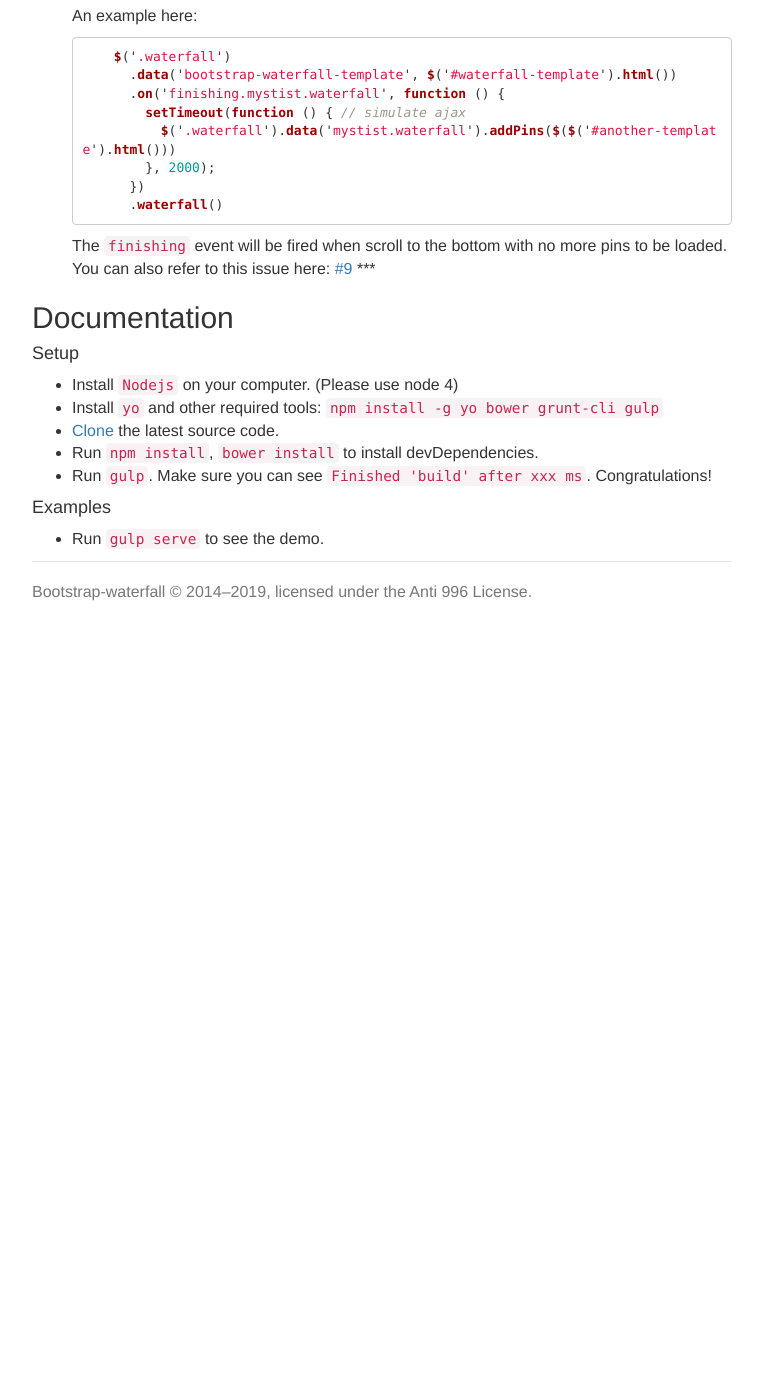
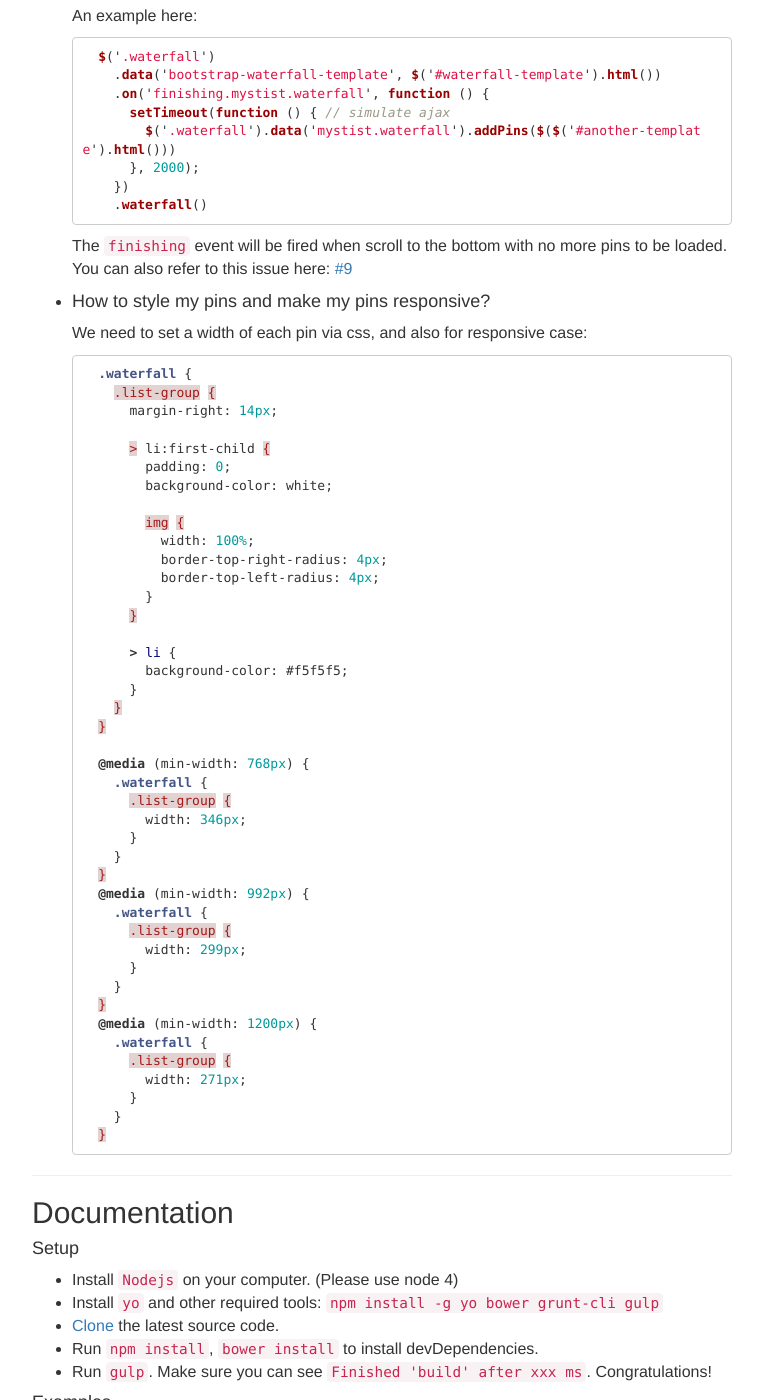
Before and after one commit to mystist/bootstrap-waterfall, a Jekyll site: the page built from getting-started.md, in a window 1280 px wide and 1400 px high, scrolled down 2216 px. Shown: the whole window, without its empty margins (258-1021 px from the left). Built offline with Jekyll 4.4.1, drawn with Linux system fonts in a browser that asks for light colours; Markdown is read by kramdown in place of the engine named in the settings; before the commit the page ends 2850 px from its top, so only the background shows below that.

Commit message:
:tada: Add github stars badge, 996 badge. :memo: Documents for responsive pins

````diff
--- a/_includes/header.html
+++ b/_includes/header.html
@@ -2,7 +2,7 @@
   <ul class="nav nav-pills pull-right">
     <li {% if page.title == 'Bootstrap-waterfall' %} class="active" {% endif %}><a href="{{ "/" | prepend: site.baseurl }}">Home</a></li>
     <li {% if page.title == 'Getting Started' %} class="active" {% endif %}><a href="{{ "/getting-started" | prepend: site.baseurl }}">Getting Started</a></li>
-    <li {% if page.title == 'Live Demo' %} class="active" {% endif %}><a href="{{ "/live-demo" | prepend: site.baseurl }}">Live Demo</a></li>
+    <li><a href="{{ "/dist" | prepend: site.baseurl }}">Demo</a></li>
     <li><a href="https://github.com/Mystist/bootstrap-waterfall">Github</a></li>
   </ul>
   <h3 class="text-muted">Bootstrap-waterfall</h3>
--- a/_layouts/page.html
+++ b/_layouts/page.html
@@ -14,6 +14,9 @@ layout: default
 
 <div class="row">
   <div class="col-lg-12">
+    <a href="https://github.com/Mystist/bootstrap-waterfall"><img src="https://img.shields.io/github/stars/Mystist/bootstrap-waterfall.svg" alt="Bootstrap-waterfall" /></a>
+    <a href="https://996.icu"><img src="https://img.shields.io/badge/link-996.icu-red.svg" alt="996.icu" /></a>
+
     <div class="marketing">
       {{ content }}
     </div>
--- a/getting-started.md
+++ b/getting-started.md
@@ -88,9 +88,9 @@ Keep in mind:
 - Should preset a `width` style for a pin:
 
     ```html
-      .waterfall .pin {
-        width: 200px;
-      }
+    .waterfall .pin {
+      width: 200px;
+    }
     ```
 
 ***
@@ -126,18 +126,67 @@ Keep in mind:
     An example here:
 
     ```javascript
-      $('.waterfall')
-        .data('bootstrap-waterfall-template', $('#waterfall-template').html())
-        .on('finishing.mystist.waterfall', function () {
-          setTimeout(function () { // simulate ajax
-            $('.waterfall').data('mystist.waterfall').addPins($($('#another-template').html()))
-          }, 2000);
-        })
-        .waterfall()
+    $('.waterfall')
+      .data('bootstrap-waterfall-template', $('#waterfall-template').html())
+      .on('finishing.mystist.waterfall', function () {
+        setTimeout(function () { // simulate ajax
+          $('.waterfall').data('mystist.waterfall').addPins($($('#another-template').html()))
+        }, 2000);
+      })
+      .waterfall()
     ```
 
     The `finishing` event will be fired when scroll to the bottom with no more pins to be loaded.
     You can also refer to this issue here: [#9](https://github.com/Mystist/bootstrap-waterfall/issues/9)
+
+- #### How to style my pins and make my pins responsive?
+    We need to set a width of each pin via css, and also for responsive case:
+
+    ```css
+    .waterfall {
+      .list-group {
+        margin-right: 14px;
+
+        > li:first-child {
+          padding: 0;
+          background-color: white;
+
+          img {
+            width: 100%;
+            border-top-right-radius: 4px;
+            border-top-left-radius: 4px;
+          }
+        }
+
+        > li {
+          background-color: #f5f5f5;
+        }
+      }
+    }
+
+    @media (min-width: 768px) {
+      .waterfall {
+        .list-group {
+          width: 346px;
+        }
+      }
+    }
+    @media (min-width: 992px) {
+      .waterfall {
+        .list-group {
+          width: 299px;
+        }
+      }
+    }
+    @media (min-width: 1200px) {
+      .waterfall {
+        .list-group {
+          width: 271px;
+        }
+      }
+    }
+    ```
+
 ***
 
 ## Documentation
````
Also changed, not shown: index.md (+1 -0 lines).
